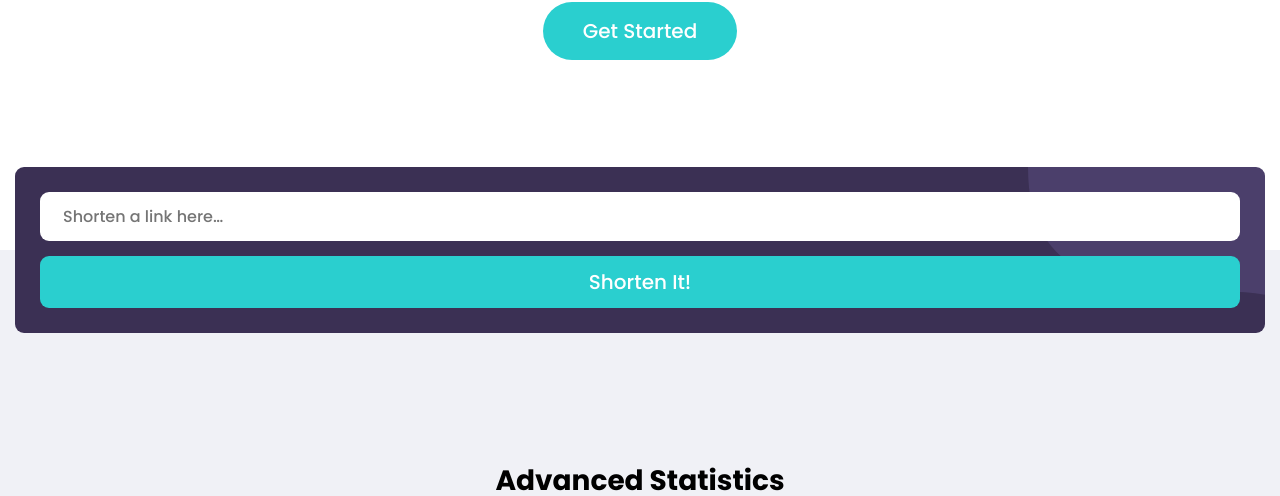
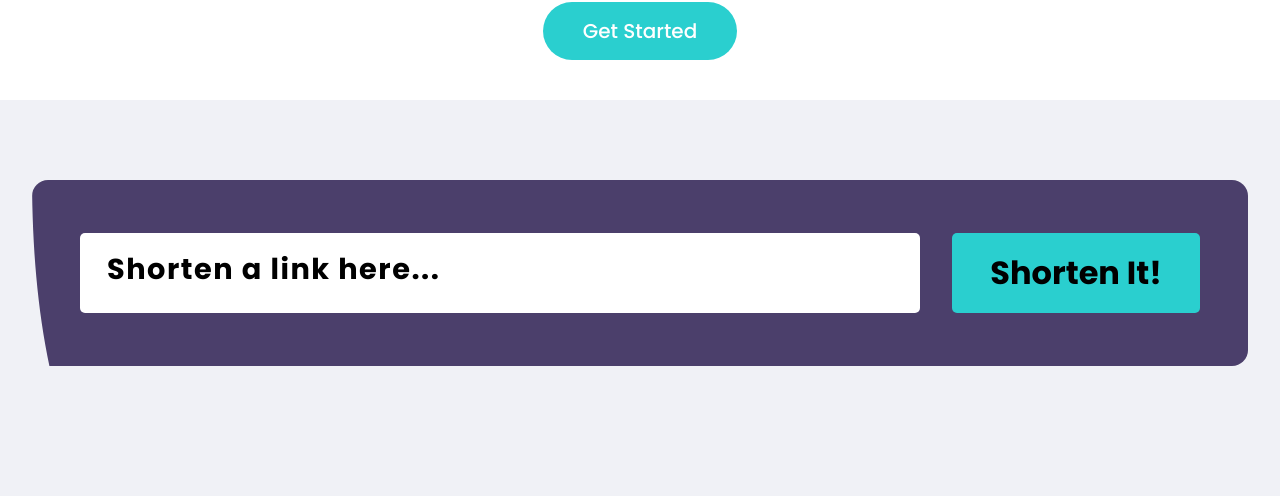
Before and after one commit to iqbalfaisal/frontend-development-js-khohwc, a React (Create React App) app: page / in a window 1280 px wide. Shown: the part 268-764 px from the top of the page. Built offline with nearby package versions, Linux system fonts and the light colour scheme.

Commit message:
feat: fetch short links

```diff
--- a/src/App.css
+++ b/src/App.css
@@ -2,7 +2,7 @@
   max-width: 1440px;
   margin: 0 auto;
 
-  display: grid;
+  /* display: grid; */
   grid-template-columns: minmax(15px, 165px) 1fr minmax(15px, 165px);
 }
 
--- a/src/App.js
+++ b/src/App.js
@@ -1,11 +1,12 @@
 import "./App.css";
-import { Footer, Intro, NavBar, StartNow, Stats } from "./components";
+import { Footer, Intro, NavBar, Shorten, StartNow, Stats } from "./components";
 
 function App() {
   return (
     <div className="root">
       <NavBar />
       <Intro />
+      <Shorten />
       <Stats />
       <StartNow />
       <Footer />
--- a/src/components/Intro/index.js
+++ b/src/components/Intro/index.js
@@ -18,12 +18,12 @@ export default function Intro() {
         <img src={Images.illustration} alt="" role="presentation" />
       </div>
 
-      <form className="form">
+      {/* <form className="form">
         <input type="url" placeholder="Shorten a link here&hellip;" />
         <button type="submit" className="btn btn-primary">
           Shorten It!
         </button>
-      </form>
+      </form> */}
     </div>
   );
 }
--- /dev/null
+++ b/src/components/Shorten/Shorten.css
@@ -0,0 +1,163 @@
+section {
+  padding: 5rem 0;
+}
+
+.link {
+  position: relative;
+  background-color: #f0f1f6;
+}
+
+.link .container {
+  width: 100%;
+  max-width: 120rem;
+  padding: 0 2rem;
+  margin: 0 auto;
+  overflow-x: hidden;
+}
+
+.btn-rectangle {
+  border-radius: 5px;
+  padding: 1.5rem;
+  margin-top: 1.5rem;
+  border: none;
+  font-weight: bold;
+  font-size: 2rem;
+  width: 100%;
+  cursor: pointer;
+  background-color: var(--cyan);
+}
+
+.link::after {
+  content: "";
+  top: 14rem;
+  position: absolute;
+  width: 100%;
+  height: 200vh;
+  background-color: var(--neutral-light-gray);
+  z-index: -1;
+}
+
+.main-link {
+  background: url(../../resources/images/bg-shorten-mobile.svg) no-repeat;
+  background-size: cover;
+  background-color: var(--primary-violet);
+  border-radius: 1rem;
+  display: flex;
+  flex-direction: column;
+  padding: 2rem;
+}
+
+.main-link #input-link {
+  padding: 1.5rem;
+  border: 3px solid transparent;
+  border-radius: 5px;
+  margin-bottom: 0.5rem;
+}
+
+.main-link input::placeholder {
+  color: var(--neutral-gray-violet);
+  font-weight: bold;
+  font-size: 1.8rem;
+  letter-spacing: 1.5px;
+  transform: translate3d(0, 2px, 0);
+}
+
+.error {
+  color: var(--secondary-red);
+  display: none;
+}
+
+.error.show {
+  display: block;
+}
+
+.main-link #input-link.show {
+  border: 3px solid var(--secondary-red);
+}
+
+.main-link #input-link.show::placeholder {
+  color: var(--secondary-red);
+}
+
+.shorten-link {
+  background-color: #fff;
+  border-radius: 1rem;
+  padding: 2rem;
+  margin: 4rem 0;
+  font-size: 1.6rem;
+  overflow: hidden;
+}
+
+.title-url {
+  color: var(--neutral-dark-blue);
+  position: relative;
+  padding-bottom: 1rem;
+  font-weight: normal;
+}
+
+.title-url::after {
+  content: "";
+  bottom: 0;
+  left: 0;
+  position: absolute;
+  width: 100%;
+  height: 2px;
+  background-color: var(--neutral-light-gray);
+}
+
+.title-link {
+  display: block;
+  color: var(--primary-cyan);
+  padding-top: 1rem;
+  font-weight: normal;
+}
+
+@media screen and (min-width: 1000px) {
+  .link::after {
+    top: 12rem;
+  }
+  .main-link {
+    flex-direction: row;
+    background: url(../../resources/images/bg-shorten-mobile.svg) no-repeat;
+    background-color: var(--primary-violet);
+    padding: 3.3rem 3rem;
+    position: relative;
+    background-size: cover;
+  }
+  .main-link #input-link {
+    margin-bottom: 0;
+    margin-right: 2rem;
+    flex-basis: 75%;
+  }
+  .main-link .btn-rectangle {
+    margin-top: 0rem;
+    flex: 1;
+  }
+  .error {
+    content: "";
+    position: absolute;
+    bottom: 0.5rem;
+  }
+  .shorten-link {
+    display: flex;
+    align-items: center;
+  }
+  .title-url {
+    padding-bottom: 0;
+    flex: 1;
+  }
+  .title-url::after {
+    display: none;
+  }
+  .title-link {
+    padding-top: 0;
+    flex: 1;
+    text-align: right;
+  }
+  .shorten-link .btn-rectangle {
+    margin-top: 0;
+    margin-left: 1rem;
+    flex-basis: 5rem;
+    font-size: 1.6rem;
+  }
+}
--- /dev/null
+++ b/src/components/Shorten/index.js
@@ -0,0 +1,105 @@
+import React, { useState } from "react";
+import "./Shorten.css";
+
+export default function Shorten() {
+  const [state, setState] = useState({
+    name: "Shorten",
+    error: null,
+    value: "",
+    items: [],
+    btnClicked: "",
+    linkStorage: JSON.parse(localStorage.getItem("data")),
+  });
+
+  const { btnClicked, value, items, linkStorage } = state;
+
+  const fetchAPI = () => {
+    let param = state.value;
+
+    fetch(`https://api.shrtco.de/v2/shorten?url=${param}`)
+      .then((res) => res.json())
+      .then((result) => {
+        if (localStorage.getItem("data") == null) {
+          localStorage.setItem("data", "[]");
+        }
+
+        var old_data = JSON.parse(localStorage.getItem("data"));
+
+        if (result.ok === true) {
+          old_data.push(result);
+        }
+
+        localStorage.setItem("data", JSON.stringify(old_data));
+
+        setState({
+          ...state,
+          items: result,
+          linkStorage: JSON.parse(localStorage.getItem("data")),
+        });
+      })
+      .catch((error) => console.log("error", error));
+  };
+
+  const handleChange = (event) => {
+    setState({ ...state, value: event.target.value });
+  };
+
+  const renderLinks = () => {
+    return (
+      localStorage.getItem("data") != null &&
+      linkStorage.reverse().map((item, index) => (
+        <div className="shorten-link">
+          <h3 className="title-url">{item.result.original_link}</h3>
+          <a href={item.result.short_link} className="title-link">
+            {item.result.short_link}
+          </a>
+          <button
+            id="btn-copy"
+            className={`btn btn-rectangle ${
+              index === btnClicked ? "copied-btn" : ""
+            }`}
+            onClick={() => {
+              navigator.clipboard.writeText(item.result.short_link);
+              setState({
+                ...state,
+                btnClicked: index,
+              });
+            }}
+          >
+            {index === btnClicked ? "Copied!" : "Copy"}
+          </button>
+        </div>
+      ))
+    );
+  };
+
+  return (
+    <section className="link">
+      <div className="container">
+        <div className="main-link">
+          <input
+            id="input-link"
+            type="text"
+            placeholder="Shorten a link here..."
+            required
+            value={value}
+            onChange={handleChange}
+          />
+          {items.ok === false ? (
+            <small className="error">Please add a link</small>
+          ) : (
+            ""
+          )}
+          <button
+            id="btn-link"
+            className="btn btn-rectangle"
+            onClick={fetchAPI}
+          >
+            Shorten It!
+          </button>
+        </div>
+        <div className="shorten-links">{renderLinks()}</div>
+      </div>
+    </section>
+  );
+}
--- a/src/components/index.js
+++ b/src/components/index.js
@@ -3,3 +3,4 @@ export { default as NavBar } from "./NavBar";
 export { default as StartNow } from "./StartNow";
 export { default as Intro } from "./Intro";
 export { default as Stats } from "./Stats";
+export { default as Shorten } from "./Shorten";
```
